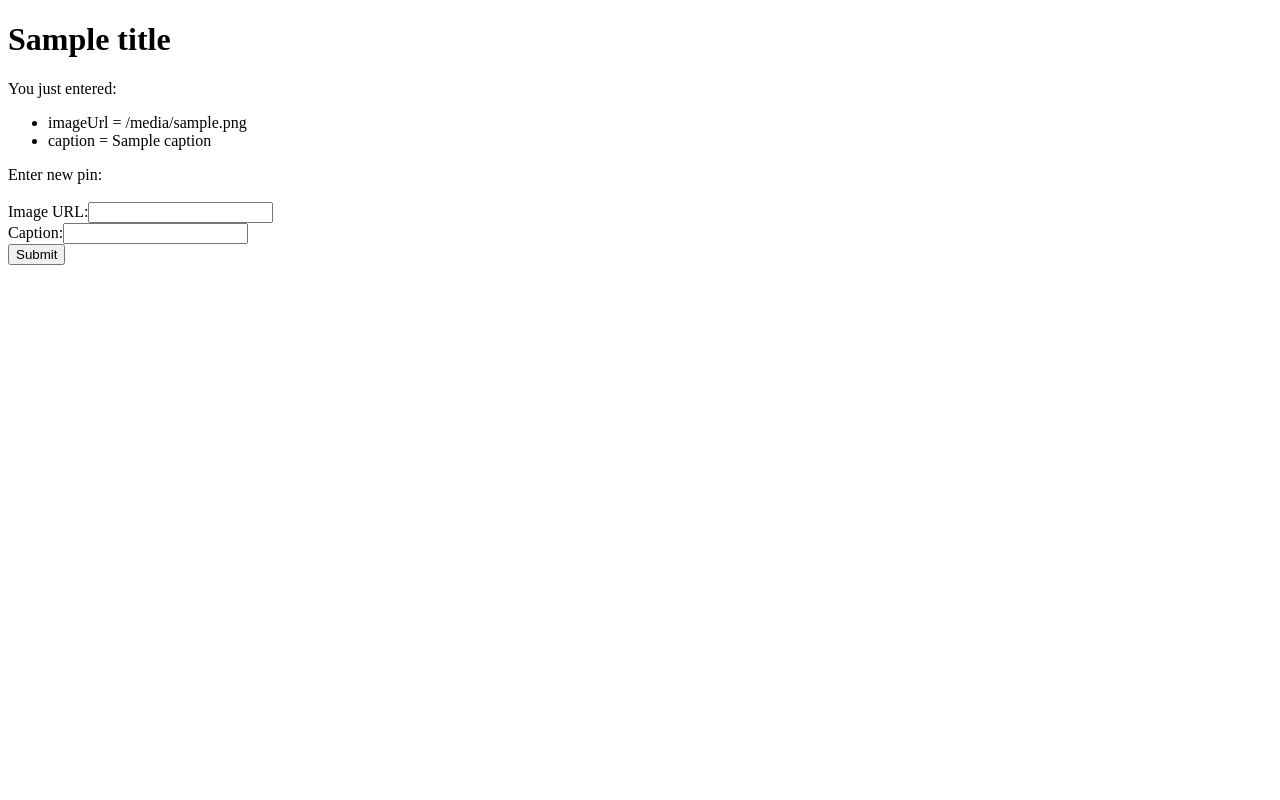
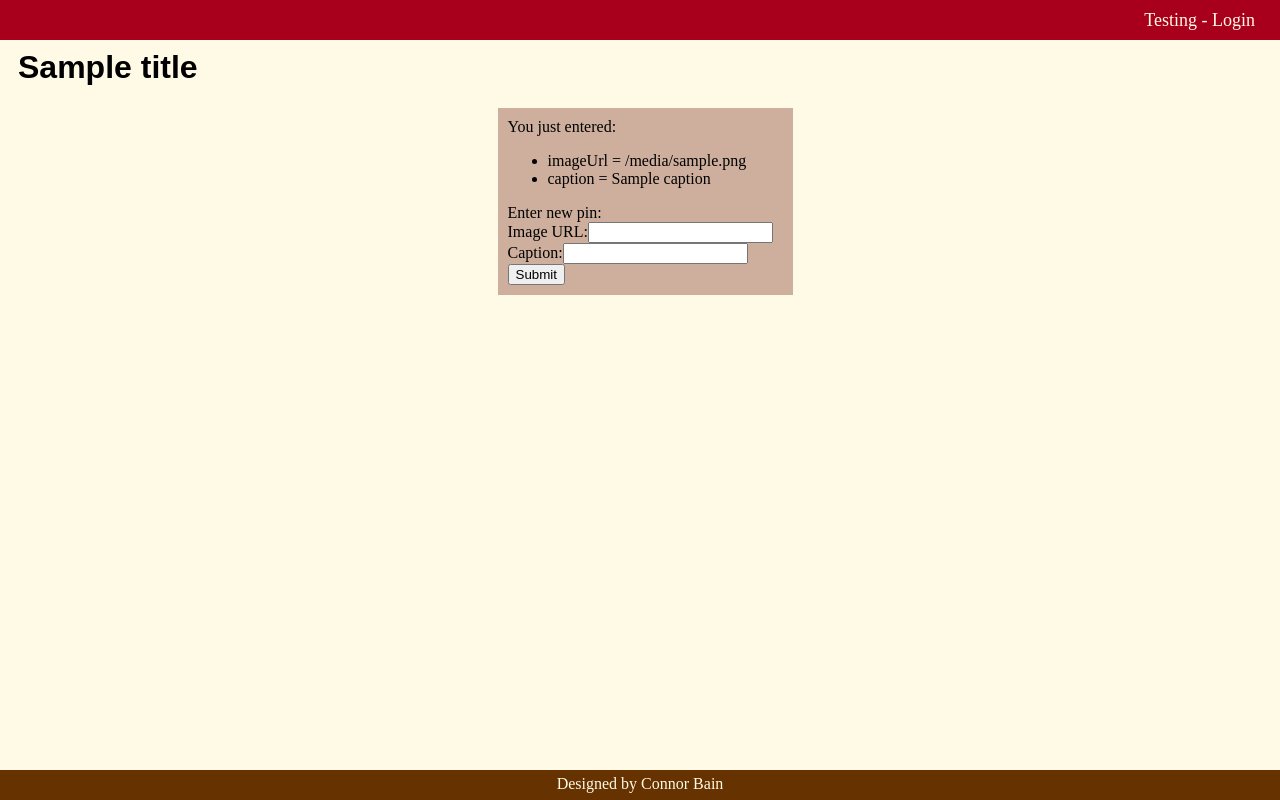
Before and after one commit to bainco/pinboard-bainco, a Python web app: template src/templates/pinboard.html in a window 1280 px wide. Run offline with Jinja, Linux system fonts and the light colour scheme; the template is opened without the code that fills it: most values are stand-ins (such as "Sample title", 1, 10 or a date in 2020).

Commit message:
HW 3 - Added CSS styling.

```diff
--- a/src/app.yaml
+++ b/src/app.yaml
@@ -1,10 +1,13 @@
 application: pinboard-bainco
-version: 2
+version: 3
 runtime: python27
 api_version: 1
 threadsafe: true
 
 handlers:
+- url: /css
+  static_dir: templates/css/
+
 - url: /.*
   script: main.app
 
--- a/src/main.py
+++ b/src/main.py
@@ -1,5 +1,5 @@
 #Author: Connor P. Bain
-#HW 2
+#HW 3
 #Added jinja2 templates as well as simple pinning ability.
 #Last modified September 7, 2012
 
@@ -16,7 +16,7 @@ class MainPage(webapp2.RequestHandler):
         caption = self.request.get('caption')
 
         template_values = {
-            'title': 'Homework 2',
+            'title': 'Pinboard',
             'imgUrl': imgUrl,
             'caption': caption
             }
--- a/src/templates/base.html
+++ b/src/templates/base.html
@@ -2,11 +2,26 @@
 <html>
 	<head>
 		<meta http-equiv="Content-Type" content="text/html; charset=UTF-8">
+		<link type="text/css" rel="stylesheet" href="/css/style.css" />
 		<title>{{ title }}</title>
 	</head>
-	<body>
-		<h1>{{ title }}</h1>
-		{% block body %}
-    	{% endblock %}
+	<body bgcolor="#FFFAE6">
+		<div id="banner">
+			<div id="banner-content">
+				Testing - {% if user %}Logout{% else %}Login{% endif %}
+			</div>
+		</div>
+		<div id="main">
+			<h1>{{ title }}</h1>
+			<div id="pinbox">
+				{% block body %}
+    			{% endblock %}
+    		</div>
+    	</div>
+    	<div id="footer">
+			<div id="footer-content">
+				Designed by Connor Bain
+			</div>
+		</div>
 	</body>
 </html>
--- /dev/null
+++ b/src/templates/css/style.css
@@ -0,0 +1,48 @@
+@CHARSET "UTF-8";
+#banner {
+	Height: 40px;
+	Width:100%;
+	Background: #A8001C;
+	position: absolute;
+    top: 0;
+    left: 0;
+}
+
+#banner-content {
+	padding: 10px 25px;
+	color:#FFFAE6;
+	Font-size:18px;
+	Text-align: right;
+}
+
+#main {
+	font-family: sans-serif;
+	padding-left: 10px;
+	padding-top: 20px;
+}
+
+#pinbox {
+	font-family: serif;
+	width: 275px;
+	padding: 10px;
+	margin: 0 auto;
+	Background: #CEAE9C;
+	position: relative;
+    top: 0;
+    left: 0;
+}
+
+#footer {
+	position:absolute;
+	bottom:0;
+	left:0;
+	width:100%;
+	height:30px;
+	background: #663300;
+}
+
+#footer-content {
+	color: #FFFAE6;
+	padding-top: 5px;
+	text-align: center;
+}
--- a/src/templates/pinboard.html
+++ b/src/templates/pinboard.html
@@ -8,7 +8,6 @@
 		</ul>
 	{% endif %}
    Enter new pin:<br>
-   <br>
     <form method="get">
       Image URL:<input type="text" name="imgUrl"/><br>
       Caption:<input type="text" name="caption"/><br>
```
